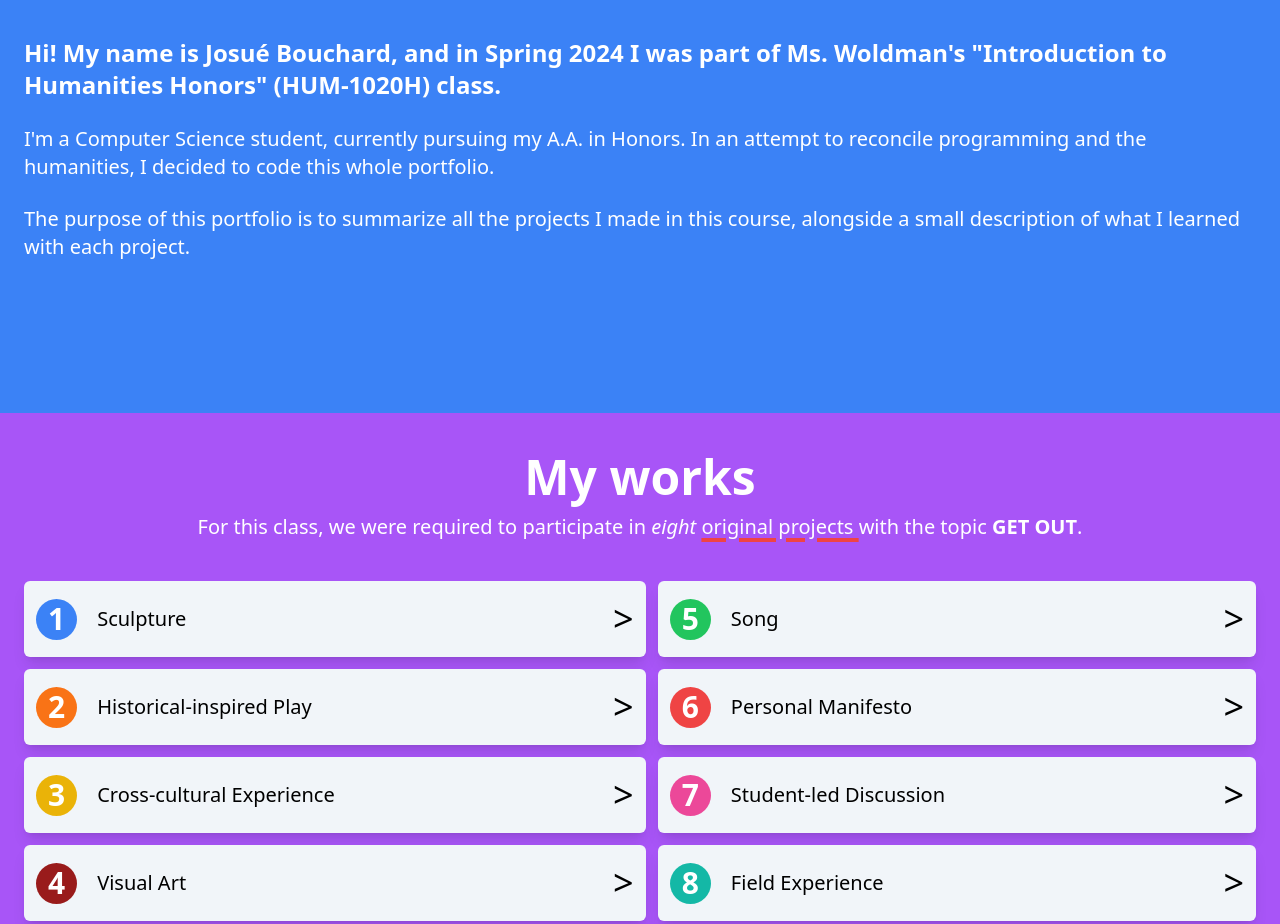
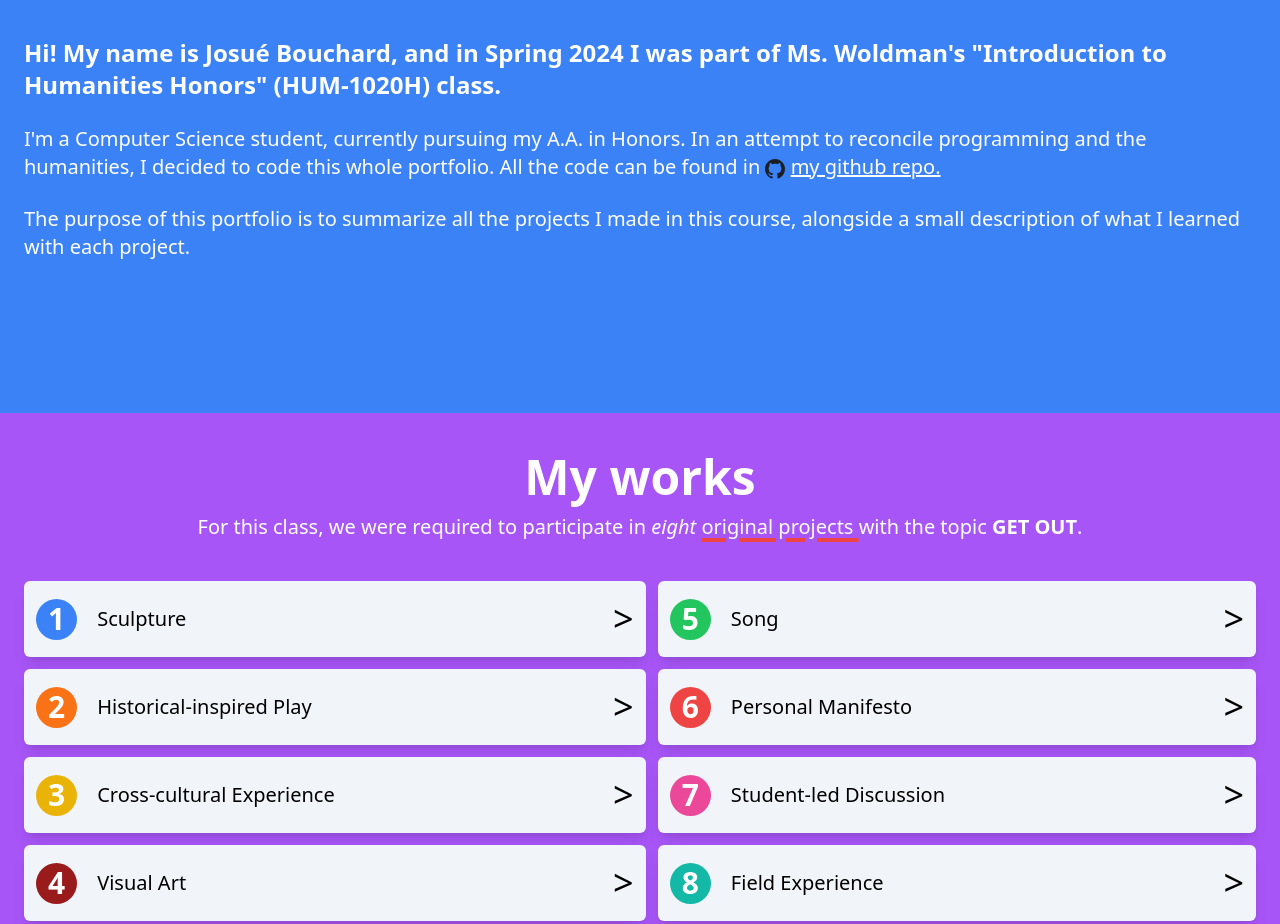
Before and after one commit to josuebouchard/HUM-1020H-portfolio, an Astro site: page / in a window 1280 px wide. Shown: the part 1251-2175 px from the top of the page. Built offline with nearby package versions, Linux system fonts and the light colour scheme; Astro itself is replaced by a stand-in of ours.

Commit message:
added code repository

```diff
--- a/src/pages/index.astro
+++ b/src/pages/index.astro
@@ -4,6 +4,7 @@ import WorkCard from "../components/WorkCard.astro";
 
 import { Image } from "astro:assets";
 import meImage from "../assets/me.jpg";
+import githubLogo from "../assets/github-logo.svg";
 ---
 
 <Layout title="HUM-1020H portfolio">
@@ -45,7 +46,19 @@ import meImage from "../assets/me.jpg";
 				<p>
 					I'm a Computer Science student, currently pursuing my A.A.
 					in Honors. In an attempt to reconcile programming and the
-					humanities, I decided to code this whole portfolio.
+					humanities, I decided to code this whole portfolio. All the
+					code can be found in
+					<Image
+						src={githubLogo}
+						alt="github-logo"
+						class="inline w-5"
+					/>
+					<a
+						href="https://github.com/josuebouchard/HUM-1020H-portfolio"
+						class="link"
+					>
+						my github repo.
+					</a>
 				</p>
 
 				<p>
```
Also changed, not shown: src/assets/github-logo.svg (added).
